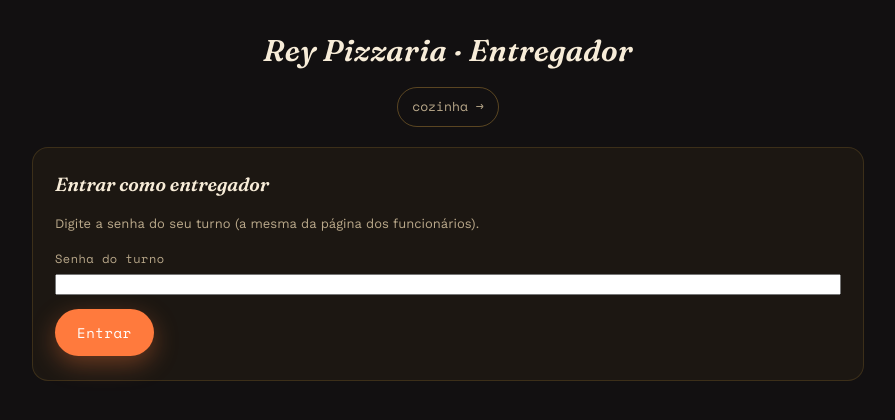
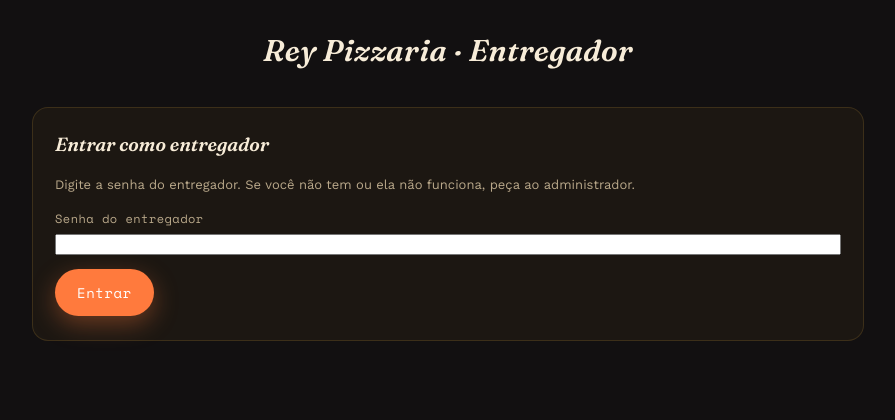
Before and after one commit to Alons078/proyecto-pizzaria-site-web, a Flask app: page /entregador in a window 1280 px wide. Shown: the top 420 px of the page, without its empty margins (192-1087 px from the left). Run offline with Flask 3, Linux system fonts and the light colour scheme; data that the repository does not hold is empty.

Commit message:
Add files via upload

```diff
--- a/templates/entregador.html
+++ b/templates/entregador.html
@@ -13,7 +13,6 @@
 <header class="top">
   <div class="brand"><span>Rey Pizzaria · Entregador</span></div>
   <div class="admin-nav-group">
-    <a class="admin-nav" href="/cozinha">cozinha →</a>
     <button type="button" class="admin-nav admin-logout-btn" id="d-logout" style="display:none;">sair</button>
   </div>
 </header>
@@ -22,10 +21,10 @@
 
   <section class="panel" id="d-login">
     <h2>Entrar como entregador</h2>
-    <p class="login-sub">Digite a senha do seu turno (a mesma da página dos funcionários).</p>
+    <p class="login-sub">Digite a senha do entregador. Se você não tem ou ela não funciona, peça ao administrador.</p>
     <p class="login-error" id="d-login-error" style="display:none;"></p>
     <div class="field">
-      <label>Senha do turno</label>
+      <label>Senha do entregador</label>
       <input type="password" id="d-password" autocomplete="off">
     </div>
     <button type="button" class="save-btn" id="d-login-btn">Entrar</button>
```
Also changed, not shown: templates/admin.html (+13 -0 lines).
